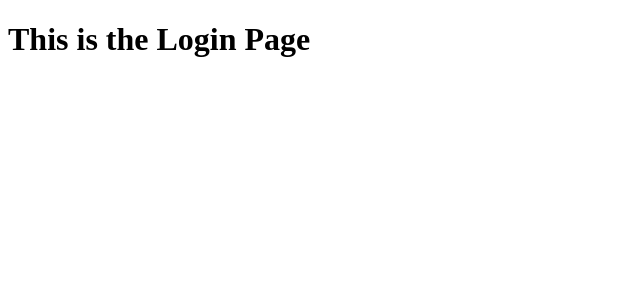
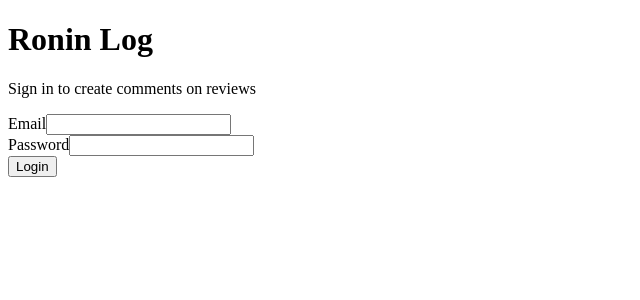
Before and after one commit to Olly-Codes/ronin-log, a React (Vite) app: page /auth/login in a window 1280 px wide. Shown: the top 300 px of the page, without its empty margins (0-640 px from the left). Built offline with nearby package versions, Linux system fonts and the light colour scheme; no server answers.

Commit message:
feat:add form for login page

```diff
--- a/src/pages/LoginPage.tsx
+++ b/src/pages/LoginPage.tsx
@@ -1,7 +1,77 @@
+import { useState } from "react";
+import { useAuth } from "../hooks/useAuth";
+import { useNavigate } from "react-router";
+import { toast } from "react-hot-toast";
+
 const LoginPage = () => {
+
+    const [email, setEmail] = useState("");
+    const [password, setPassword] = useState("");
+    const [submitting, setSubmitting] = useState(false);
+
+    const { login } = useAuth();
+    const navigate = useNavigate();
+
+    const handleSubmit = async (e): Promise<void> => {
+        e.preventDefault();
+        setSubmitting(true);
+
+        try {
+            await login(email, password);
+            toast.success("Logged in successfully");
+            navigate("/reviews");
+        } catch (err) {
+            toast.error("Invalid email or password");
+        } finally {
+            setSubmitting(false);
+        }
+    };
+
     return (
         <main>
-            <h1>This is the Login Page</h1>
+            <form onSubmit={handleSubmit}>
+                <header>
+                    <h1>Ronin <span>Log</span></h1>
+                    <p>Sign in to create comments on reviews</p>
+                </header>
+
+                <section>
+                    <label
+                        htmlFor="email"
+                    >
+                        Email
+                    </label>
+                    <input
+                        id="email"
+                        type="email"
+                        value={email}
+                        onChange={(e) => setEmail(e.target.value)}
+                        required
+                    />
+                </section>
+
+                <section>
+                    <label
+                        htmlFor="password"
+                    >
+                        Password
+                    </label>
+                    <input
+                        id="password"
+                        type="password"
+                        value={password}
+                        onChange={(e) => setPassword(e.target.value)}
+                        required
+                    />
+                </section>
+
+                <button
+                    type="submit"
+                    disabled={submitting}
+                >
+                    {submitting ? "Logging in..." : "Login"}
+                </button>
+            </form>
         </main>
     );
 };
```
